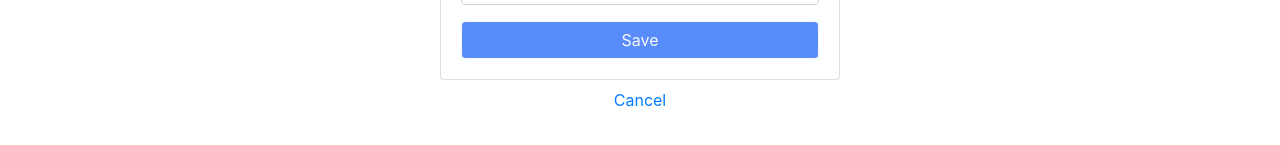
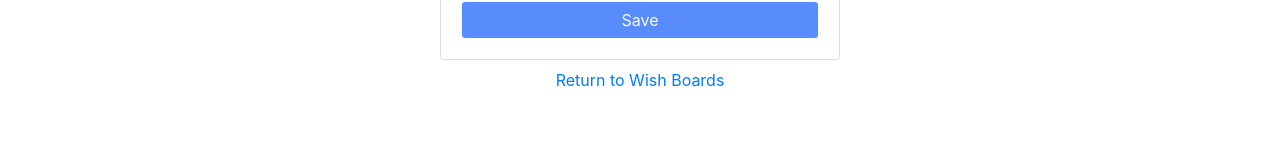
Before and after one commit to Paula63/shopping-wishlist, a React (Create React App) app: page /boards/new-board in a window 1280 px wide. Shown: the part 437-582 px from the top of the page. Built offline with nearby package versions, Linux system fonts and the light colour scheme; no server answers; the database is empty; sample sign-in values are in the browser's storage.

Commit message:
style updates

```diff
--- a/src/components/wish-boards/NewBoardForm.jsx
+++ b/src/components/wish-boards/NewBoardForm.jsx
@@ -60,7 +60,7 @@ export default function NewBoardForm() {
     return (
         <>
             <AppBar />
-            <Container className="d-flex align-items-center justify-content-center" style={{ minHeight: "100vh", marginTop: '-80px' }}>
+            <Container className="d-flex align-items-center justify-content-center" style={{ minHeight: "100vh", marginTop: '-100px' }}>
                 <div className="w-100" style={{maxWidth: '400px'}}>
                     <Card>
                         <Card.Body>
@@ -75,7 +75,6 @@ export default function NewBoardForm() {
                                         placeholder="Enter Wish Board Name"
                                         name="title"
                                         onChange={(e) => setTitle(e.target.value)}
-                                        // required
                                     />
                                 </Form.Group>
                                 <Button onClick={() => addWishboard({ title, id: uuidv4() })} className="w-100" style={{ background: '#588cfc' }} variant="outline-light" type="submit">
@@ -85,7 +84,7 @@ export default function NewBoardForm() {
                         </Card.Body>
                     </Card>
                     <div className = "w-100 text-center mt-2">
-                        <Link to="/boards">Cancel</Link>
+                        <Link to="/boards">Return to Wish Boards</Link>
                     </div>
                 </div>
             </Container>
--- a/src/components/wish-boards/WishboardHome.jsx
+++ b/src/components/wish-boards/WishboardHome.jsx
@@ -13,7 +13,7 @@ export default function WishboardHome() {
     return (
         <>
             <AppBar />
-            <h2 className="d-flex align-items justify-content-center mt-5" style={{ fontFamily: 'Open Sans, sans-serif' }}>
+            <h2 className="d-flex align-items justify-content-center mt-5 mb-4" style={{ fontFamily: 'Open Sans, sans-serif' }}>
                 Your Wish Boards
             </h2>
             <Button
@@ -22,7 +22,7 @@ export default function WishboardHome() {
                 dark="true"
                 exact='true'
                 offset={-80}
-                style={{ width: 'auto', float: 'right', marginTop: '-55px', marginRight: '175px' }}
+                style={{ width: 'auto', float: 'right', marginTop: '-65px', marginRight: '175px' }}
             >
                 Create New Wish Board
             </Button>
```
